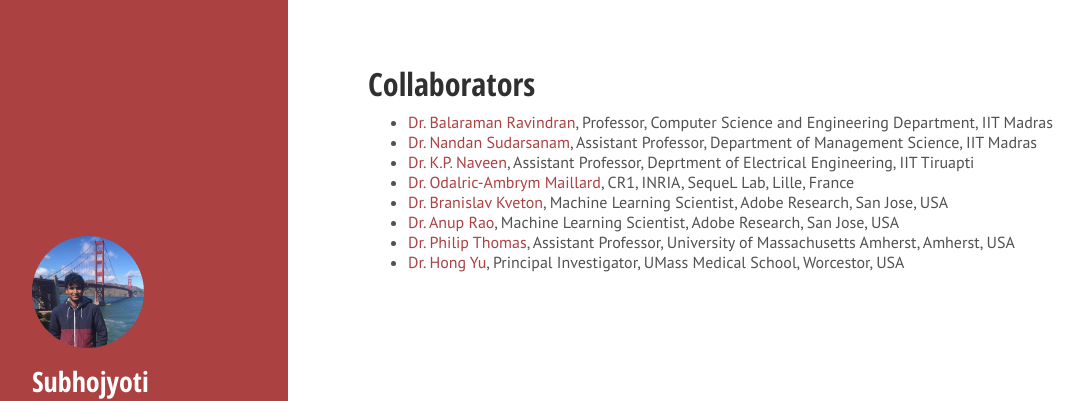
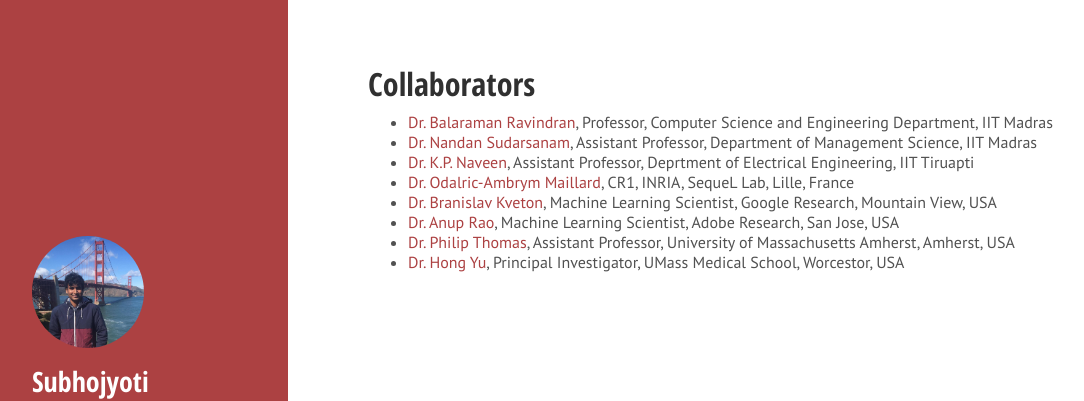
Before and after one commit to Subhojyoti22/subhojyoti.github.io, a Jekyll site: the page built from collaborators.md, in a window 1280 px wide. Shown: the top 401 px of the page, without its empty margins (0-1084 px from the left). Built offline with Jekyll 4.4.1, drawn with Linux system fonts in a browser that asks for light colours; Markdown is read by kramdown in place of the engine named in the settings.

Commit message:
Update collaborators.md

```diff
--- a/collaborators.md
+++ b/collaborators.md
@@ -7,7 +7,7 @@ title: Collaborators
 * [Dr. Nandan Sudarsanam](https://doms.iitm.ac.in/index.php/nandan-s), Assistant Professor, Department of Management Science, IIT Madras
 * [Dr. K.P. Naveen](https://sites.google.com/site/kpnave/home), Assistant Professor, Deprtment of Electrical Engineering, IIT Tiruapti
 * [Dr. Odalric-Ambrym Maillard](https://odalricambrymmaillard.wordpress.com/), CR1, INRIA, SequeL Lab, Lille, France
-* [Dr. Branislav Kveton](http://www.bkveton.com/), Machine Learning Scientist, Adobe Research, San Jose, USA
+* [Dr. Branislav Kveton](http://www.bkveton.com/), Machine Learning Scientist, Google Research, Mountain View, USA
 * [Dr. Anup Rao](https://sites.google.com/site/anupraob/), Machine Learning Scientist, Adobe Research, San Jose, USA
 * [Dr. Philip Thomas](https://people.cs.umass.edu/~pthomas/), Assistant Professor, University of Massachusetts Amherst, Amherst, USA
 * [Dr. Hong Yu](http://bio-nlp.org/), Principal Investigator, UMass Medical School, Worcestor, USA
```
